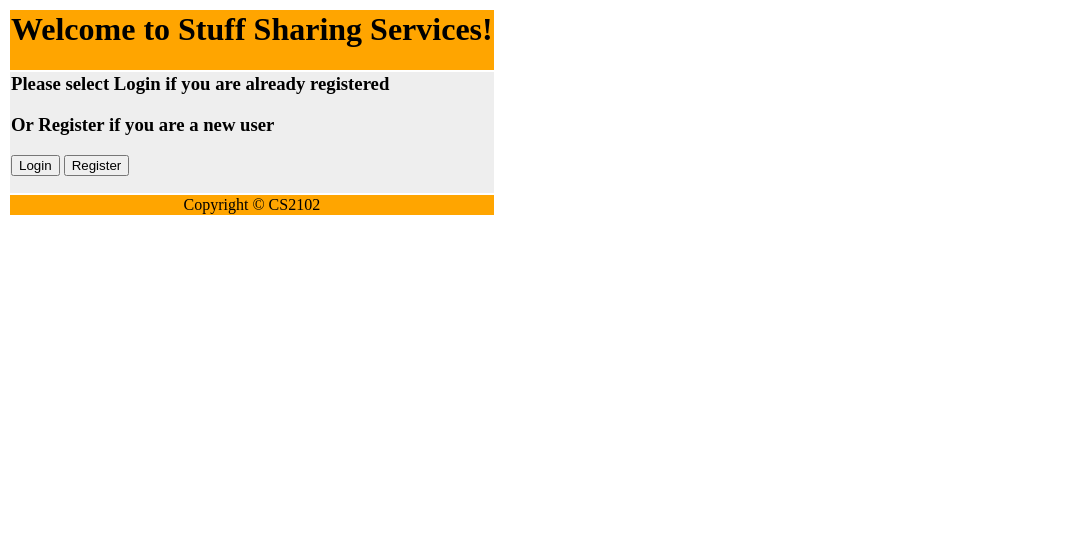
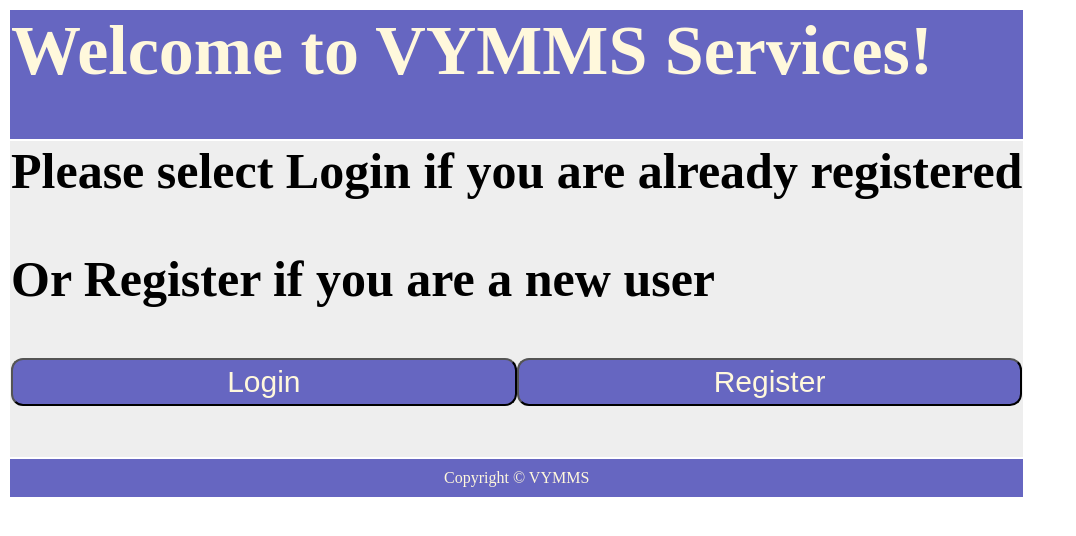
Before and after one commit to sherinatoh/sharingProject, a PHP site: page /FirstPage.php in a window 1280 px wide. Shown: the top 536 px of the page, without its empty margins (0-1076 px from the left). Run offline with PHP 8.4, Linux system fonts and the light colour scheme.

Commit message:
Update FirstPage

```diff
--- a/FirstPage.php
+++ b/FirstPage.php
@@ -3,8 +3,8 @@
 
 <body>
 <table>
-<tr> <td colspan="2" style="background-color:#FFA500;">
-<h1> Welcome to Stuff Sharing Services!</h1>
+<tr> <td colspan="2" style="background-color:#6666C1;">
+<h1 style="color:#FFF8DC; font-size: 70px"> Welcome to VYMMS Services!</h1>
 </td> </tr>
 
 
@@ -12,17 +12,17 @@
 <td style="background-color:#eeeeee;">
 <form>
 
-        <h3> Please select Login if you are already registered </h3>
-        <h3> Or Register if you are a new user </h3>
-        <input type="button" value="Login" onClick="document.location.href='Login.php'"/>
-        <input type="button" value="Register" onClick="document.location.href='Register.php'"/>
+        <h3 style="font-size:50px"> Please select Login if you are already registered </h3>
+        <h3 style="font-size:50px"> Or Register if you are a new user </h3>
+        <input style="background-color:#6666C1; color:#FFF8DC; padding:5px 10px; border-radius: 12px; font-size:30px; width:50%; float:left; margin-bottom:10px" type="button" value="Login" onClick="document.location.href='Login.php'"/>
+        <input style="background-color:#6666C1; color:#FFF8DC; padding:5px 10px; border-radius: 12px; font-size:30px; width:50%; float:left; margin-bottom:50px" type="button" value="Register" onClick="document.location.href='Register.php'"/>
 </form>
 
 
 </td> </tr>
 
 <tr>
-<td colspan="2" style="background-color:#FFA500; text-align:center;"> Copyright &#169; CS2102
+<td colspan="2" style="background-color:#6666C1; color:#FFF8DC; text-align:center; margin-top: 10px; padding: 10px"> Copyright &#169; VYMMS
 </td> </tr>
 </table>
 
```
